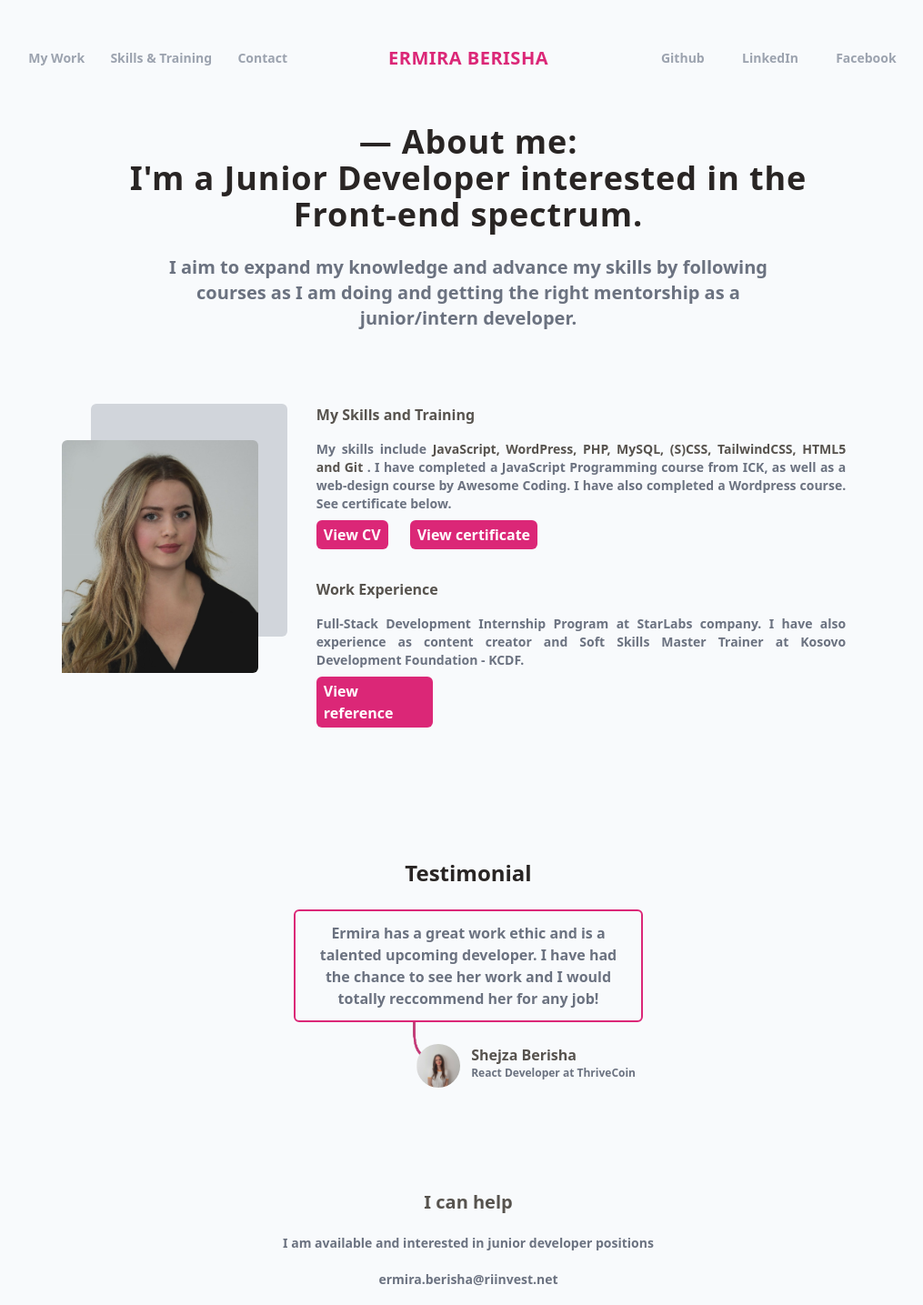
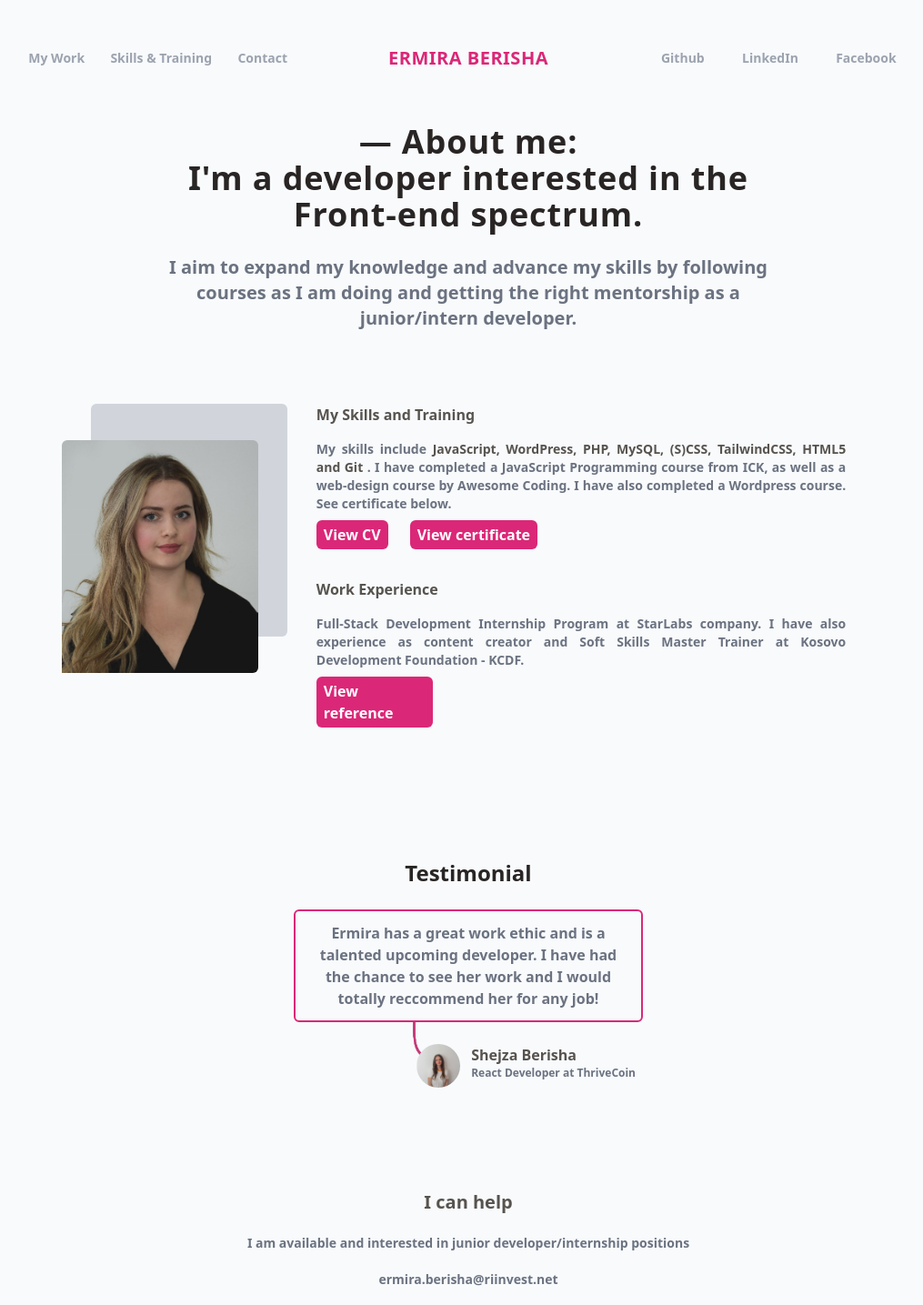
Before and after one commit to ErmiraBerisha/portfolio, a plain HTML site: page skills.html in a window 1280 px wide. Shown: the top 1435 px of the page at 91% size, without its empty margins (125-1140 px from the left). Drawn offline with Linux system fonts and the light colour scheme.

Commit message:
Update skills.html

```diff
--- a/skills.html
+++ b/skills.html
@@ -45,7 +45,7 @@
     <!--Main-->
 
      <div  class="w-4/5 m-auto  text-center">
-       <h1 class="text-stone-800 text-center font-sans mt-2 font-bold tracking-wide text-4xl"> &#8212; About me:  <br> I'm a Junior Developer interested in the <br> Front-end spectrum.</h1>
+       <h1 class="text-stone-800 text-center font-sans mt-2 font-bold tracking-wide text-4xl"> &#8212; About me:  <br> I'm a developer interested in the <br> Front-end spectrum.</h1>
        <p class="  mt-6 w-2/3 m-auto font-sans text-xl text-gray-500 font-semibold"> I aim to expand my knowledge and advance my skills by following courses as I am doing and getting the right mentorship as a junior/intern developer.
          </p>
 
@@ -98,7 +98,7 @@
 
 <footer class="my-14 h-40 flex flex-col w-full items-center justify-between font-sans text-sm text-gray-500 font-semibold">
     <h2 class="font-bold text-xl text-stone-600">I can help</h2>
-        <p>I am available and interested in junior developer positions</p>
+        <p>I am available and interested in junior developer/internship positions</p>
         <p>ermira.berisha@riinvest.net</p>
         <div class="flex flex-row">
             <a href="https://www.linkedin.com/in/ermira-berisha-57ba80183/"><img src="images/linkedin.svg" alt=""></a>
```
